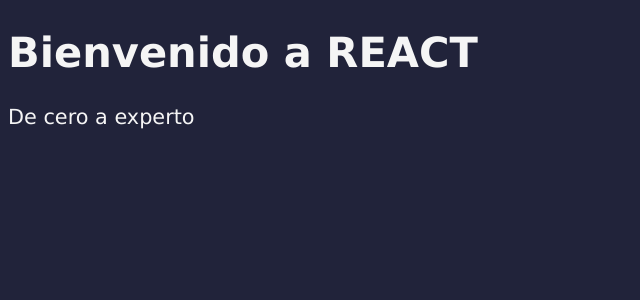
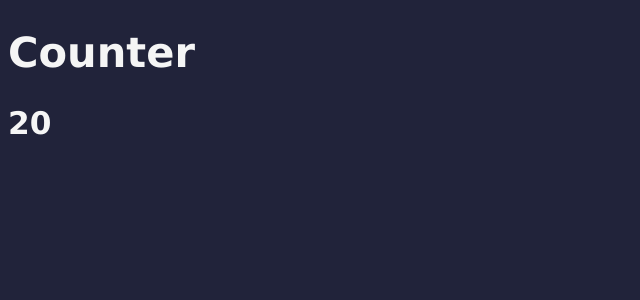
Before and after one commit to aristizabaru/react-de-cero-a-experto-COUNTER-APP, a React (Vite) app: page / in a window 1280 px wide. Shown: the top 300 px of the page, without its empty margins (0-640 px from the left). Built offline with nearby package versions, Linux system fonts and the light colour scheme.

Commit message:
feat: implement Counter functional component

```diff
--- /dev/null
+++ b/src/Counter.jsx
@@ -0,0 +1,24 @@
+import PropTypes from 'prop-types';
+
+export const Counter = ({ value }) => {
+    return (
+        // <> es una abreviación de un Fragmento, en REACT siempre se debe retornar un nodo padre
+        // Se usa {} para renderizar JS dentro del XML representando el DOM
+        <>
+            <h1>Counter</h1>
+            <h2>{value}</h2>
+        </>
+    );
+};
+
+// Cuando se usa Typescript no es necesario usar el paquete de prop-types
+// ya que se pueden declarar interfaces
+Counter.propTypes = {
+    value: PropTypes.number.isRequired
+};
+
+// Se pueden establecer valores por defecto para las props construyendo un objeto defaultProps
+
+Counter.defaultProps = {
+    value: 1,
+};
--- a/src/main.jsx
+++ b/src/main.jsx
@@ -1,11 +1,12 @@
 import React from 'react';
 import ReactDOM from 'react-dom/client';
-import { FirstApp } from './FirstApp';
+import { Counter } from './Counter';
 import './styles.css';
 
 const root = ReactDOM.createRoot(document.querySelector('#root'));
 root.render(
   <React.StrictMode>
-    <FirstApp title='Bienvenido a REACT' subTitle='De cero a experto' />
+    {/* <FirstApp title='Bienvenido a REACT' subTitle='De cero a experto' /> */}
+    <Counter value={20} />
   </React.StrictMode>
 );
```
